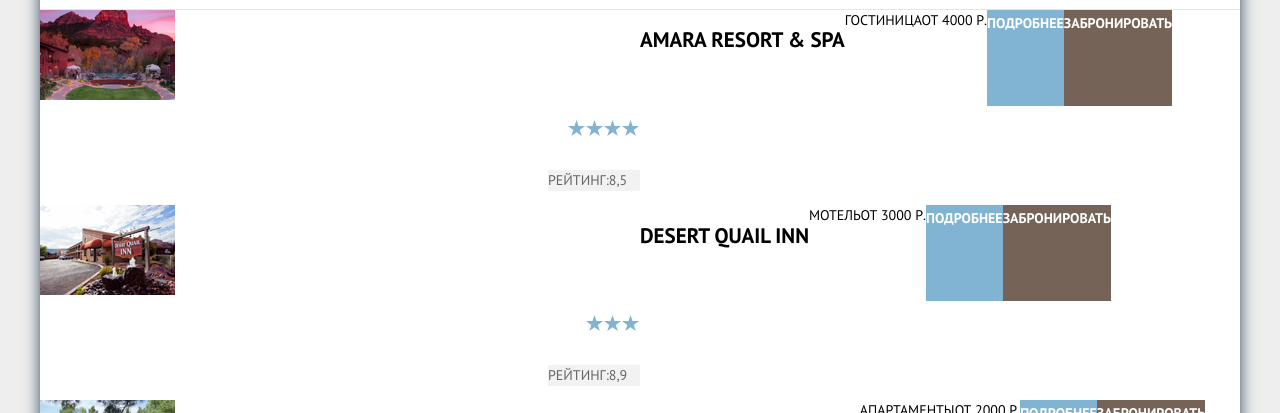
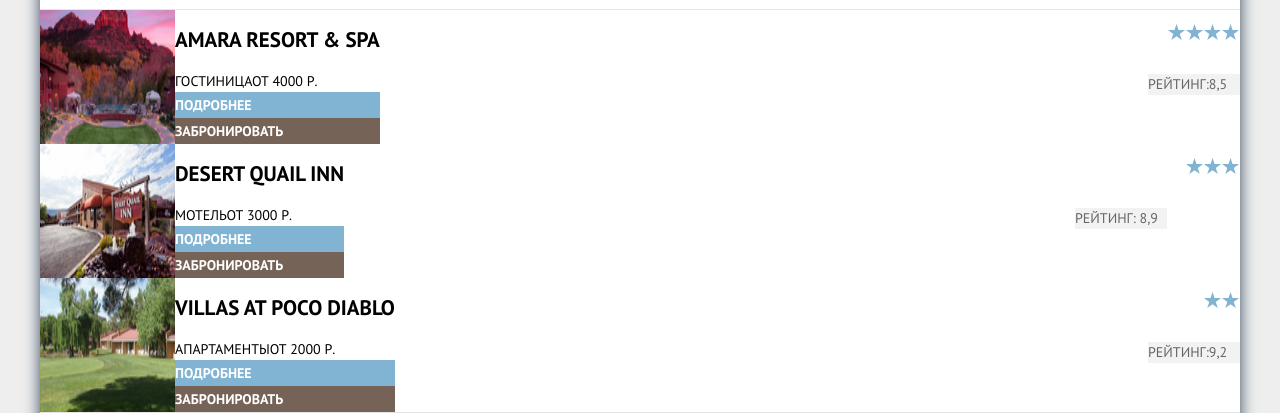
Before and after one commit to Vladimirshubyn/1563505-sedona-29, a plain HTML site: page hotels.html in a window 1280 px wide. Shown: the part 115-528 px from the top of the page. Drawn offline with Linux system fonts and the light colour scheme.

Commit message:
Правки внутренней

```diff
--- a/hotels.html
+++ b/hotels.html
@@ -51,14 +51,14 @@
           </section>
           <section class="search-result">
             <div class="search-result-wrapper">
-              <div class="search-result-picture">
+              <div class="search-result-cards">
                 <img src="img\Amara.jpg" width="135" height="90" alt="Amara Resort & SPA" >
-              </div>
-              <div class="search-result-cards">
+                <div class="search-result-text">
                   <a href="#"><h2>Amara Resort &#38; Spa</h2></a>
                   <div><span>Гостиница</span><span>от 4000 р.</span></div>
                   <a class="search-result-buttons button-more" href="#">Подробнее</a>
                   <a class="search-result-buttons button-booking" href="#">Забронировать</a>
+                </div>
               </div>
               <div class="search-rating">
                 <ul class="search-stars">
@@ -72,14 +72,14 @@
               </div>
             </div>
             <div class="search-result-wrapper">
-              <div class="search-result-picture">
+              <div class="search-result-cards">
                 <img src="img\Desert Quail.jpg" width="135" height="90" alt="Desert Quail Inn">
-              </div>
-              <div class="search-result-cards">
+                <div class="search-result-text">
                   <a href="#"><h2>Desert Quail Inn</h2></a>
                   <div><span>Мотель</span><span>от 3000 р.</span></div>
                   <a class="search-result-buttons button-more" href="#">Подробнее</a>
                   <a class="search-result-buttons button-booking" href="#">Забронировать</a>
+                </div>
               </div>
               <div class="search-rating">
                 <ul class="search-stars">
@@ -89,18 +89,20 @@
                   <li><img src="#" width="18" height="17" alt="" hidden></li>
                   <li><img src="#" width="18" height="17" alt="" hidden></li>
                 </ul>
-                <p class="search-grade">Рейтинг:8,9</p>
+                <div class="grade">
+                  <p class="search-grade">Рейтинг: 8,9</p>
+                </div>
               </div>
             </div>
             <div class="search-result-wrapper">
-              <div class="search-result-picture">
+              <div class="search-result-cards">
                 <img src="img\Poco Diablo.jpg" width="135" height="90" alt="Villas at Poco Diablo">
-              </div>
-              <div class="search-result-cards">
+                <div class="search-result-text">
                   <a href="#"><h2>Villas at Poco Diablo</h2></a>
                   <div><span>Апартаменты</span><span>от 2000 р.</span></div>
                   <a class="search-result-buttons button-more" href="#">Подробнее</a>
                   <a class="search-result-buttons button-booking" href="#">Забронировать</a>
+                </div>
               </div>
               <div class="search-rating">
                 <ul class="search-stars">
```
Lines whose indentation alone changed are shown as unchanged.
